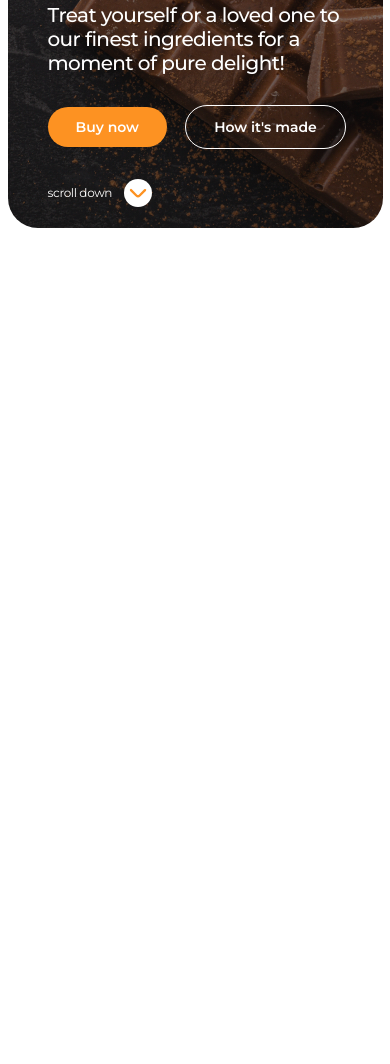
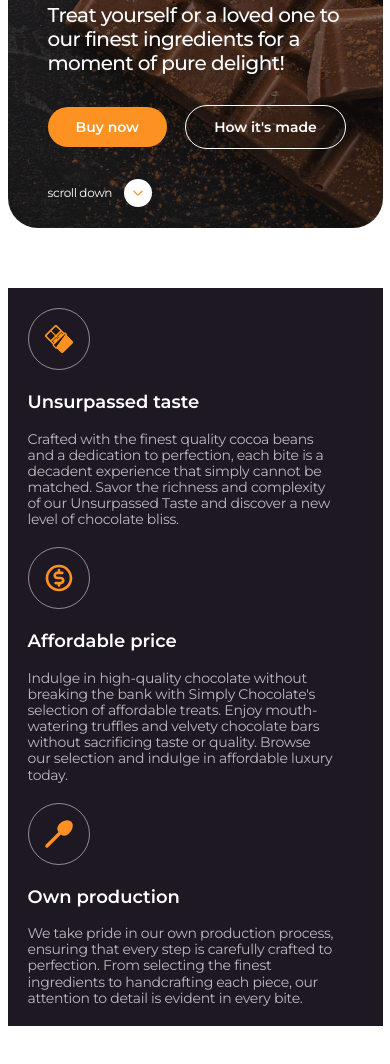
Before and after one commit to Viktor-Yanenko/simply-chocolate, a plain HTML site: page index.html in a window 390 px wide. Shown: the part 454-1518 px from the top of the page. Before the commit the page ends 844 px from the top, so only its background shows below. Drawn offline with nearby package versions, Linux system fonts and the light colour scheme.

Commit message:
create markup and styles for mobile version of benefits section

```diff
--- a/css/styles.css
+++ b/css/styles.css
@@ -48,14 +48,9 @@ img {
 
 /* Header */
 
-.header {
-    /* padding: 20px 20px 14px; */
-}
-
 .header-cont {
     padding: 0;
     display: flex;
-    /* justify-content: space-between; */
     gap: 138px;
     align-items: center;
     padding: 20px 20px 14px;
@@ -252,7 +247,7 @@ img {
     margin-right: 14px;
     margin-bottom: 32px;
     cursor: pointer;
-    transition: all 250ms  cubic-bezier(0.4, 0, 0.2, 1);
+    transition: all 250ms cubic-bezier(0.4, 0, 0.2, 1);
 }
 
 .buy-btn:hover,
@@ -294,13 +289,19 @@ img {
     transition: color 250ms cubic-bezier(0.4, 0, 0.2, 1);
 }
 
-.scroll-icon {
-    fill: #fd9222;
+.scroll-icon-circle{
     border-radius: 100%;
     background-color: #ffffff;
     width: 28px;
     height: 28px;
     transition: all 250ms cubic-bezier(0.4, 0, 0.2, 1);
+    display: flex;
+    justify-content: center;
+    align-items: center;
+}
+
+.scroll-icon {
+    fill: #fd9222;
 }
 
 .scroll-down:hover .hero-scrl-txt,
@@ -308,9 +309,68 @@ img {
     color:#fd9222;
 }
 
+.scroll-down:hover .scroll-icon-circle,
+.scroll-down:focus .scroll-icon-circle {
+    background-color: #fd9222;
+    transform: rotate(-90deg);
+}
+
 .scroll-down:hover .scroll-icon,
 .scroll-down:focus .scroll-icon {
     fill: #ffffff;
-    background-color: #fd9222;
-    transform: rotate(-90deg);
 }
+
+/* Benefits */
+
+.benefits {
+    background-color: #1E1823;
+    width: 375px;
+    margin: 0 auto;
+    margin-bottom: 60px;
+}
+
+.benefits-cont{
+    padding: 20px;
+}
+
+.benefits-list {
+    margin: 0;
+    padding: 0;
+    display: flex;
+    flex-direction: column;
+    gap: 20px;
+}
+
+.benefits-item {
+    padding-right: 28px;
+}
+
+.benefits-icon-circle {
+    border: 1px solid rgba(255, 255, 255, 0.5);
+    border-radius: 50%;
+    width: 62px;
+    height: 62px;
+    display: flex;
+    justify-content: center;
+    align-items: center;
+    margin-bottom: 22px;
+}
+
+.benefits-icon {
+    fill: #fd9222;
+
+}
+
+.benefits-header {
+    font-weight: 600;
+    font-size: 18px;
+    color: #ffffff;
+    margin-bottom: 18px;
+}
+
+.benefits-txt {
+    font-weight: 400;
+    font-size: 14px;
+    letter-spacing: -0.02em;
+    color: rgba(255, 255, 255, 0.7);;
+}
--- a/index.html
+++ b/index.html
@@ -114,10 +114,63 @@
           <a href="" class="hero-btn-link">How it's made</a>
           <div class="scroll-down">
             <p class="hero-scrl-txt">scroll down</p>
-            <svg width="16" height="16" class="scroll-icon">
-              <use href="./images/icons.svg#icon-down-arrow"></use>
-            </svg>
+            <div class="scroll-icon-circle">
+              <svg width="16" height="16" class="scroll-icon">
+                <use href="./images/icons.svg#icon-down-arrow"></use>
+              </svg>
+            </div>
           </div>
+        </div>
+      </section>
+      <!------ Benefits ------>
+      <section class="section benefits">
+        <div class="container benefits-cont">
+          <h2 class="visually-hidden">Benefits</h2>
+          <ul class="benefits-list">
+            <li class="benefits-item">
+              <div class="benefits-icon-circle">
+                <svg class="benefits-icon" width="32" height="32">
+                  <use href="./images/icons.svg#icon-choco-bar"></use>
+                </svg>
+              </div>
+              <h3 class="benefits-header">Unsurpassed taste</h3>
+              <p class="benefits-txt">
+                Crafted with the finest quality cocoa beans and a dedication to
+                perfection, each bite is a decadent experience that simply
+                cannot be matched. Savor the richness and complexity of our
+                Unsurpassed Taste and discover a new level of chocolate bliss.
+              </p>
+            </li>
+            <li class="benefits-item">
+              <div class="benefits-icon-circle">
+                <svg class="benefits-icon" width="32" height="32">
+                  <use href="./images/icons.svg#icon-coin"></use>
+                </svg>
+              </div>
+              <h3 class="benefits-header">Affordable price</h3>
+              <p class="benefits-txt">
+                Indulge in high-quality chocolate without breaking the bank with
+                Simply Chocolate's selection of affordable treats. Enjoy
+                mouth-watering truffles and velvety chocolate bars without
+                sacrificing taste or quality. Browse our selection and indulge
+                in affordable luxury today.
+              </p>
+            </li>
+            <li class="benefits-item">
+              <div class="benefits-icon-circle">
+                <svg class="benefits-icon" width="32" height="32">
+                  <use href="./images/icons.svg#icon-spoon"></use>
+                </svg>
+              </div>
+              <h3 class="benefits-header">Own production</h3>
+              <p class="benefits-txt">
+                We take pride in our own production process, ensuring that every
+                step is carefully crafted to perfection. From selecting the
+                finest ingredients to handcrafting each piece, our attention to
+                detail is evident in every bite.
+              </p>
+            </li>
+          </ul>
         </div>
       </section>
     </main>
```
